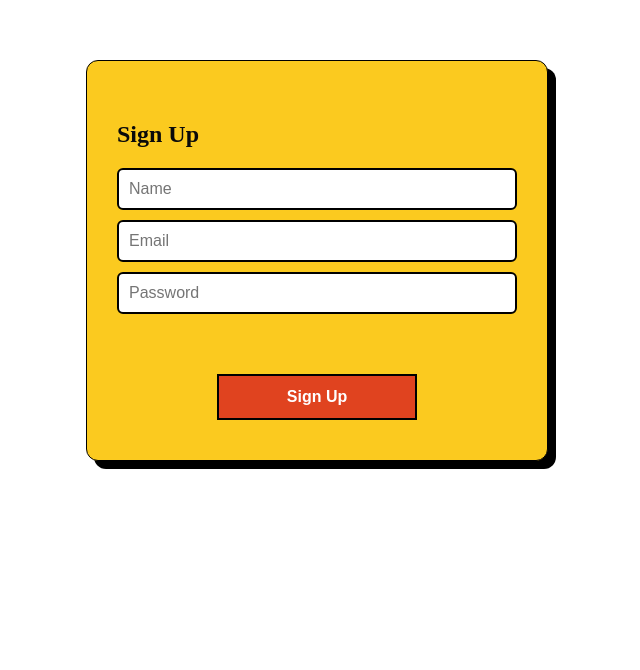
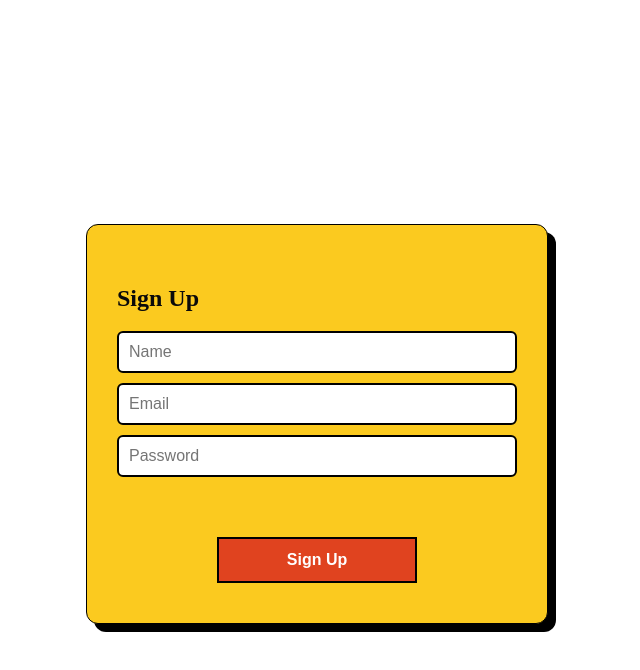
Before and after one commit to vishnu-thirunavukkarasu/Practice_website, a React (Vite) app in the folder project_version_2/trial/: page /signup in a window 1280 px wide. Shown: the top 670 px of the page, without its empty margins (323-963 px from the left). Built offline with nearby package versions, Linux system fonts and the light colour scheme.

Commit message:
Add loader component and improve login/signup UI
Introduces a reusable Loader component using the 'ldrs' package and updates dependencies. Refactors Login and Signup pages to use a centered layout and integrates the loader for login feedback. Adds new styles for page centering in index.scss.

```diff
--- a/project_version_2/trial/package.json
+++ b/project_version_2/trial/package.json
@@ -18,6 +18,7 @@
     "class-variance-authority": "^0.7.1",
     "clsx": "^2.1.1",
     "framer-motion": "^12.23.24",
+    "ldrs": "^1.1.9",
     "lucide-react": "^0.548.0",
     "motion": "^12.23.24",
     "postcss": "^8.5.6",
--- /dev/null
+++ b/project_version_2/trial/src/components/ui/loader.tsx
@@ -0,0 +1,27 @@
+import { Helix } from 'ldrs/react';
+import React from "react";
+import 'ldrs/react/Helix.css';
+
+
+
+
+type LoaderProps = {
+    isLoading: boolean;
+};
+
+
+const Loader: React.FC<LoaderProps> = ({ isLoading }) => {
+    if (!isLoading) return null;
+    return (
+        <div className="loader-container">
+            <Helix
+                size="45"
+                speed="2.5"
+                color="black"
+            />
+        </div>
+    );
+};
+
+
+export default Loader;
--- a/project_version_2/trial/src/index.scss
+++ b/project_version_2/trial/src/index.scss
@@ -441,3 +441,13 @@ input:focus {
 }
 
 /* optional “tag” highlight for key phrases */
+
+
+.login-signup-page {
+  min-height: 100vh;
+  display: flex;
+  justify-content: center;
+  align-items: center;
+  padding: 24px 16px;
+
+}
--- a/project_version_2/trial/src/pages/Login.tsx
+++ b/project_version_2/trial/src/pages/Login.tsx
@@ -1,28 +1,42 @@
 import React, { useState } from "react";
 import { loginUser } from "../api/authApi";
 import { useNavigate } from "react-router-dom";
+import Loader from "../components/ui/loader";
 
 
 const Login: React.FC = () => {
     const [email, setEmail] = useState("");
     const [password, setPassword] = useState("");
     const [message, setMessage] = useState("");
+    const [isLoading, setIsLoading] = useState(false);
+
     const navigate = useNavigate();
 
     const handleSubmit = async (e: React.FormEvent) => {
         e.preventDefault();
+        setIsLoading(true);
         const result = await loginUser({ email, password });
         setMessage(result);
+
         if (result === "Login successful!") {
             // ✅ Store login state in browser storage
             localStorage.setItem("isLoggedIn", "true");
-
+            setTimeout(() => {
+                setIsLoading(false);
+                navigate("/home");
+            }, 1500);
             // ✅ Redirect to home page
-            navigate("/home");
+            // navigate("/home");
+        } else {
+            setIsLoading(false);
         }
     };
 
+
     return (
+        <>
+            <Loader isLoading={isLoading} />
+            <div className="login-signup-page">
                 <div className="login-container">
                     <h2>Login</h2>
                     <div className="input-grp">
@@ -49,6 +63,8 @@ const Login: React.FC = () => {
                     </div>
                     {message && <p>{message}</p>}
                 </div>
+            </div>
+        </>
     );
 };
 
--- a/project_version_2/trial/src/pages/Signup.tsx
+++ b/project_version_2/trial/src/pages/Signup.tsx
@@ -22,6 +22,7 @@ const Signup: React.FC = () => {
     };
 
     return (
+        <div className="login-signup-page">
             <div className="login-container">
                 <h2>Sign Up</h2>
                 <form onSubmit={handleSubmit}>
@@ -53,6 +54,7 @@ const Signup: React.FC = () => {
                 </form>
                 {message && <p>{message}</p>}
             </div>
+        </div>
     );
 };
 
```
Also changed, not shown: 1 other file (tests, documents, lock files or other folders). Lines whose indentation alone changed are shown as unchanged.
